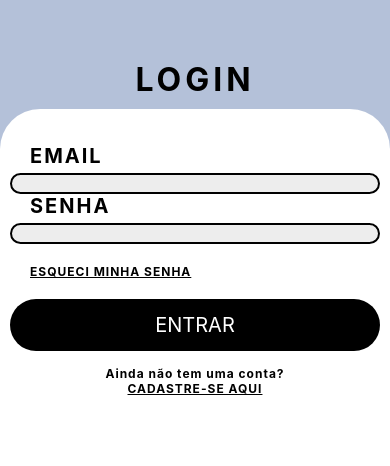
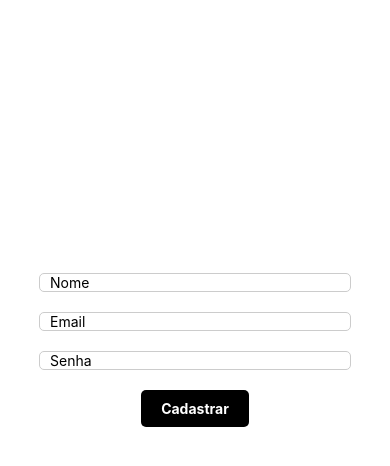
Before and after one commit to ICEI-PUC-Minas-PMV-ADS/ads-2024-1-e3-proj-mov-t8-pmv-ads-2024-1-e3-proj-printpro-wizard, a React Native app in the folder print-pro/: screen /Cadastro in a window 390 px wide. Shown: the top 466 px of the page. Built offline with nearby package versions, Linux system fonts and the light colour scheme.

Commit message:
Tela Cadastro

```diff
--- a/print-pro/App.js
+++ b/print-pro/App.js
@@ -9,6 +9,7 @@ import CalcDetalhado from './src/pages/CalcDetalhado';
 import Orcamento from './src/pages/Orcamento';
 import Custo from './src/pages/Custo';
 import Login from "./src/pages/Login"
+import Cadastro from "./src/pages/Cadastro"
 
 const Stack = createNativeStackNavigator();
 
@@ -18,11 +19,13 @@ export default function App() {
   return (
 
     <View>
-      <Login/>
+      <Cadastro/>
+
 
       {/* <NavigationContainer>
 
       <Stack.Navigator>
+        <Stack.Screen name="Cadastro" component={Cadastro} options={{headerBackVisible: false, headerShown: false}}/>
         <Stack.Screen name="Custo" component={Custo} options={{headerBackVisible: false, headerShown: false}}/>
         <Stack.Screen name="Resultados" component={Resultados} options={{headerBackVisible: false}}/>
         <Stack.Screen name="CalcDetalhado" component={CalcDetalhado} options={{headerBackVisible: false}}/>
--- a/print-pro/src/pages/Cadastro.js
+++ b/print-pro/src/pages/Cadastro.js
@@ -1,6 +1,70 @@
-import React from "react";
-import { View, Text, StyleSheet, TouchableOpacity } from 'react-native';
+import React, { useState } from "react";
+import { View, Text, StyleSheet, TextInput, TouchableOpacity } from 'react-native';
+
 
 export default function Cadastro() {
+  const [nome, setNome] = useState('');
+  const [email, setEmail] = useState('');
+  const [senha, setSenha] = useState('');
 
+  const handleCadastro = () => {
+    console.log('Nome:', nome);
+    console.log('Email:', email);
+    console.log('Senha:', senha);
+  }
+
+  return (
+    <View style={styles.container}>
+      <TextInput
+        style={styles.input}
+        placeholder="Nome"
+        value={nome}
+        onChangeText={text => setNome(text)}
+      />
+      <TextInput
+        style={styles.input}
+        placeholder="Email"
+        value={email}
+        onChangeText={text => setEmail(text)}
+      />
+      <TextInput
+        style={styles.input}
+        placeholder="Senha"
+        secureTextEntry={true}
+        value={senha}
+        onChangeText={text => setSenha(text)}
+      />
+      <TouchableOpacity style={styles.button} onPress={handleCadastro}>
+        <Text style={styles.buttonText}>Cadastrar</Text>
+      </TouchableOpacity>
+    </View>
+  );
 }
+
+const styles = StyleSheet.create({
+  container: {
+    flex: 0,
+    justifyContent: '',
+    alignItems: 'center',
+    paddingVertical: '70%'
+  },
+  input: {
+    width: '80%',
+    height: 50,
+    borderWidth: 1,
+    borderColor: '#ccc',
+    borderRadius: 5,
+    marginBottom: 20,
+    paddingHorizontal: 10,
+  },
+  button: {
+    backgroundColor: '#000',
+    paddingHorizontal: 20,
+    paddingVertical: 10,
+    borderRadius: 5,
+  },
+  buttonText: {
+    color: 'white',
+    fontWeight: 'bold',
+  },
+});
```
